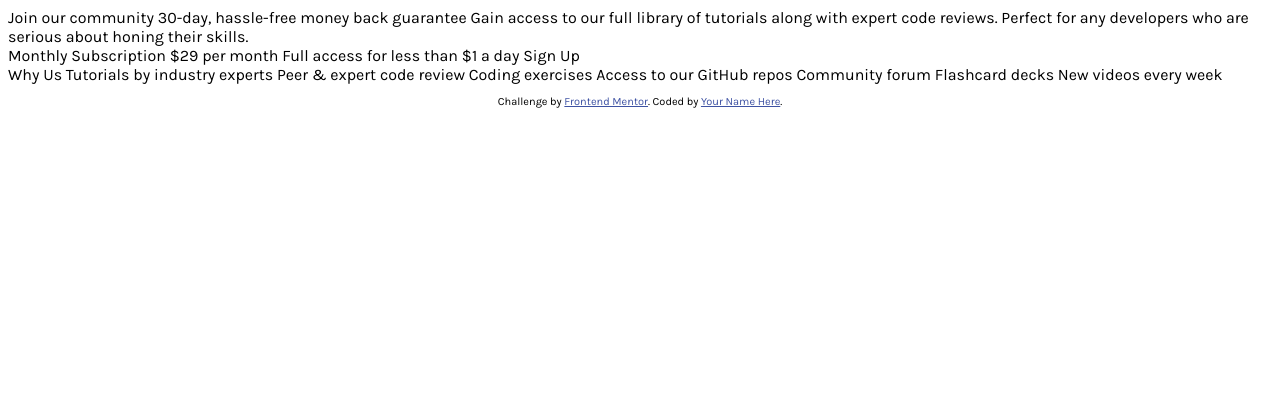
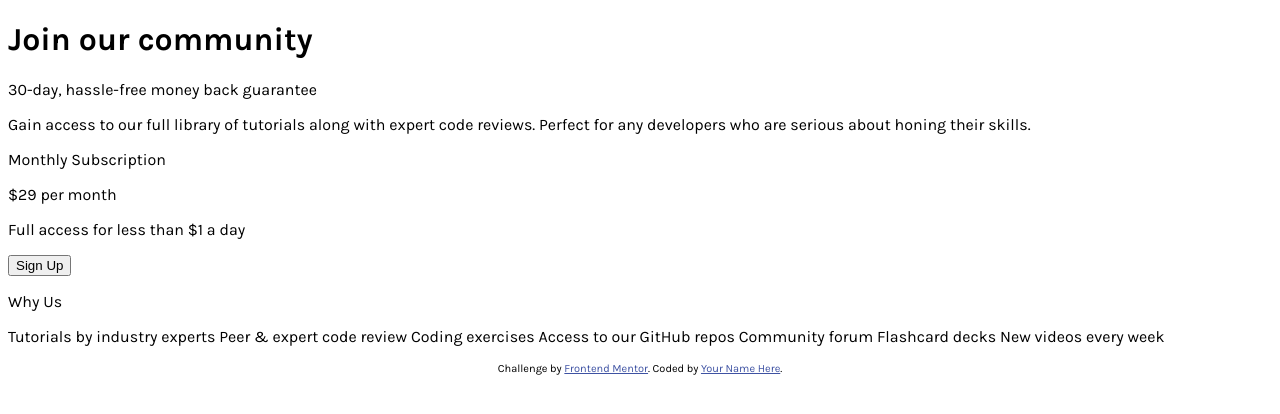
Before and after one commit to mverma45/fem-spg, a plain HTML site: page index.html in a window 1280 px wide. Drawn offline with Linux system fonts and the light colour scheme; files that its build step writes are made by us from their sources.

Commit message:
WIP update html file

```diff
--- a/index.html
+++ b/index.html
@@ -20,20 +20,31 @@
 		<title>Frontend Mentor | Single Price Grid Component</title>
 	</head>
 	<body>
+		<main>
 			<div>
-			Join our community 30-day, hassle-free money back guarantee Gain access to
-			our full library of tutorials along with expert code reviews. Perfect for
-			any developers who are serious about honing their skills.
+				<h1>Join our community</h1>
+				<p>30-day, hassle-free money back guarantee</p>
+				<p>
+					Gain access to our full library of tutorials along with expert code
+					reviews. Perfect for any developers who are serious about honing their
+					skills.
+				</p>
 			</div>
 			<div>
-			Monthly Subscription &dollar;29 per month Full access for less than
-			&dollar;1 a day Sign Up
+				<p>Monthly Subscription</p>
+				<p>&dollar;29 per month</p>
+				<p>Full access for less than &dollar;1 a day</p>
+				<button>Sign Up</button>
 			</div>
 			<div>
-			Why Us Tutorials by industry experts Peer &amp; expert code review Coding
-			exercises Access to our GitHub repos Community forum Flashcard decks New
-			videos every week
+				<p>Why Us</p>
+				<p>
+					Tutorials by industry experts Peer &amp; expert code review Coding
+					exercises Access to our GitHub repos Community forum Flashcard decks
+					New videos every week
+				</p>
 			</div>
+		</main>
 		<footer>
 			<p class="attribution">
 				Challenge by
```
Lines whose indentation alone changed are shown as unchanged.
